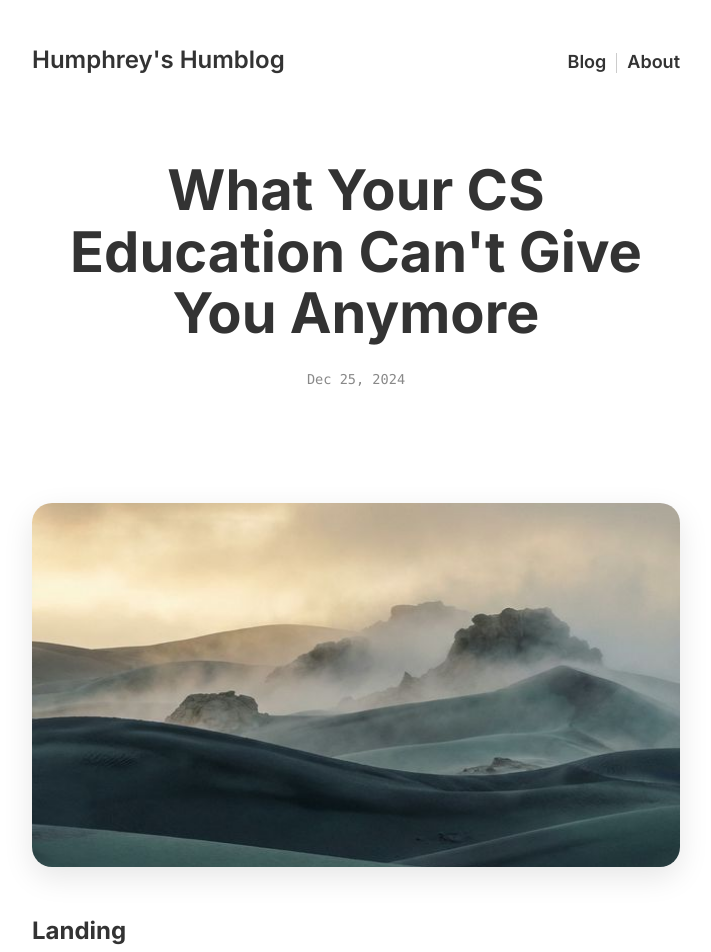
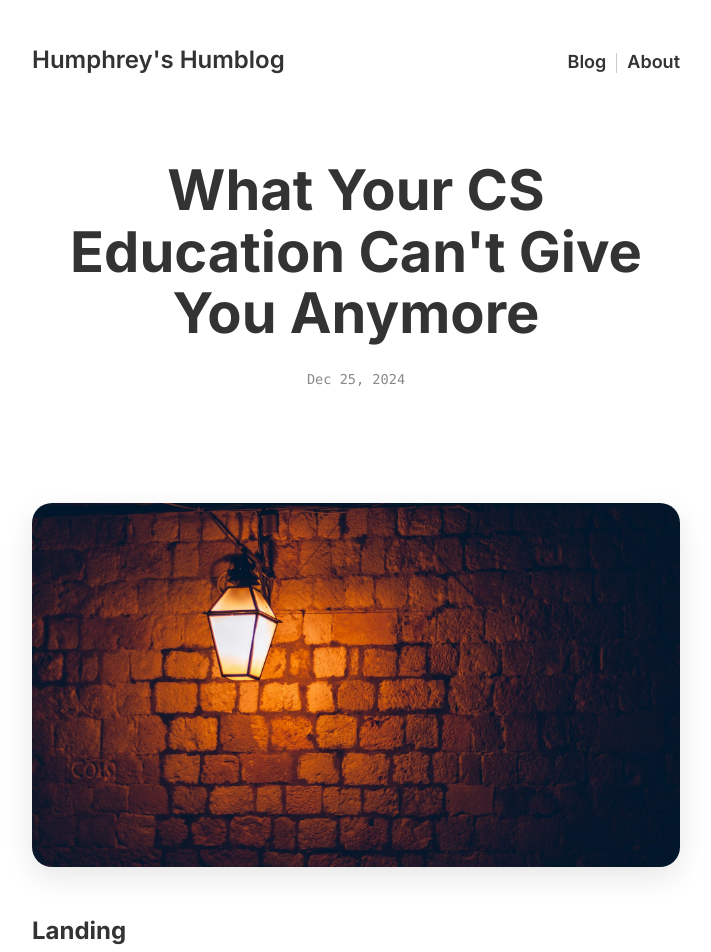
Before and after one commit to ahnsv/blog, a Jekyll site: the page built from _posts/2024-12-25-what-your-cs-education-cant-give-you.md, in a window 1280 px wide. Shown: the top 952 px of the page, without its empty margins (284-995 px from the left). Built offline with Jekyll 4.4.1, drawn with Linux system fonts in a browser that asks for light colours; nearby versions of some CDN libraries; comment, search, counter and statistics services are not loaded.

Commit message:
refactor: add hero image

```diff
--- a/_layouts/post.html
+++ b/_layouts/post.html
@@ -25,7 +25,11 @@ layout: default
 
     <div class="post-hero">
         {% if page.hero_image %}
-        <img src="{{ page.hero_image | relative_url }}" alt="{{ page.title }}" class="hero-img">
+            {% if page.hero_image contains "://" %}
+            <img src="{{ page.hero_image }}" alt="{{ page.title }}" class="hero-img">
+            {% else %}
+            <img src="{{ page.hero_image | relative_url }}" alt="{{ page.title }}" class="hero-img">
+            {% endif %}
         {% else %}
         <img src="{{ '/static/images/default_hero.png' | relative_url }}" alt="Default Hero" class="hero-img">
         {% endif %}
--- a/_posts/2024-12-25-what-your-cs-education-cant-give-you.md
+++ b/_posts/2024-12-25-what-your-cs-education-cant-give-you.md
@@ -3,6 +3,7 @@ title: What Your CS Education Can't Give You Anymore
 date: 2024-12-25
 slug: on-college-education
 description: Observations I made being back in college in seven years.
+hero_image: /static/images/241213/hero.jpg
 ---
 ### Landing
 August 21st, 2024. It had been seven years since I last landed at Boston Logan Airport. Leaving the US for my military duty in South Korea, I never thought this return would take this much time, especially that I would get back to Boston with so many different things, including a pretty decent work experience, huge responsibility, and my wife.
```
Also changed, not shown: static/images/241213/hero.jpg (added).
